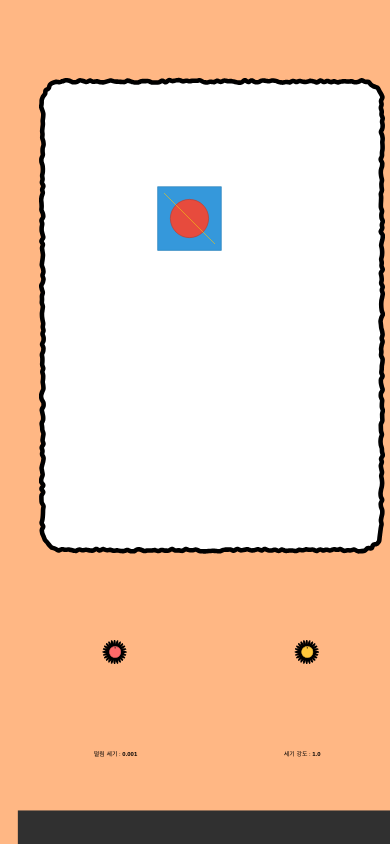
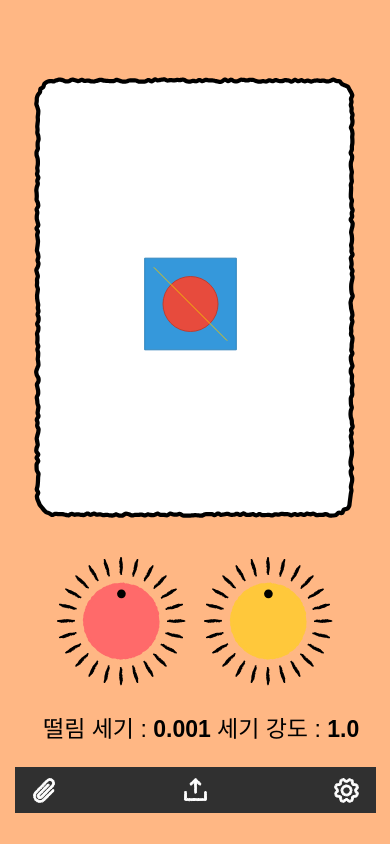
Before and after one commit to Topabaem05/svg-boiling-animation-demo, a Next.js app: page / in a window 390 px wide. Built offline with nearby package versions, Linux system fonts and the light colour scheme; a web font is replaced by a local one.

Commit message:
fix: stabilize responsive canvas scaling

```diff
--- a/app/page.tsx
+++ b/app/page.tsx
@@ -11,8 +11,14 @@ const clamp = (val: number, min: number, max: number) => Math.min(max, Math.max(
 export default function SVGBoilingAnimation() {
   const DESIGN_WIDTH = 393
   const DESIGN_HEIGHT = 852
-  const vwp = (px: number) => `${(px / DESIGN_WIDTH) * 100}%`
-  const vhp = (px: number) => `${(px / DESIGN_HEIGHT) * 100}%`
+  const DESIGN_PADDING = 16
+  const CANVAS_AREA_WIDTH = 315
+  const CANVAS_AREA_HEIGHT = 445
+  const CANVAS_VIEWBOX_WIDTH = 315
+  const CANVAS_VIEWBOX_HEIGHT = 445
+  const CANVAS_UPLOAD_MAX_WIDTH = 310
+  const vwp = (px: number) => `${Math.round(px * viewportScale)}px`
+  const vhp = (px: number) => `${Math.round(px * viewportScale)}px`
   const ANGLE_MAX = 350
   const TREMOR_MIN = 0.001
   const TREMOR_MAX = 0.050
@@ -23,6 +29,9 @@ export default function SVGBoilingAnimation() {
     return frac * ANGLE_MAX
   }, [ANGLE_MAX])
   const [viewportScale, setViewportScale] = useState(1)
+  const scaledPadding = Math.round(DESIGN_PADDING * viewportScale)
+  const scaledDesignWidth = Math.round(DESIGN_WIDTH * viewportScale)
+  const scaledDesignHeight = Math.round(DESIGN_HEIGHT * viewportScale)
   const animationScale = 0.2 // 고정값으로 설정
   const [animationSpeed, setAnimationSpeed] = useState(100) // milliseconds
   const [isAnimating, setIsAnimating] = useState(false)
@@ -51,8 +60,8 @@ export default function SVGBoilingAnimation() {
 
   useEffect(() => {
     const handleResize = () => {
-      const widthScale = window.innerWidth / DESIGN_WIDTH
-      const heightScale = window.innerHeight / DESIGN_HEIGHT
+      const widthScale = window.innerWidth / (DESIGN_WIDTH + DESIGN_PADDING * 2)
+      const heightScale = window.innerHeight / (DESIGN_HEIGHT + DESIGN_PADDING * 2)
       setViewportScale(Math.min(widthScale, heightScale, 1))
     }
 
@@ -256,12 +265,10 @@ export default function SVGBoilingAnimation() {
         reader.onload = (e) => {
           const imgElement = document.createElement("img")
           imgElement.onload = () => {
-            // width가 310을 넘지 않도록 조정
-            const maxWidth = 310
+            const maxWidth = CANVAS_UPLOAD_MAX_WIDTH
              let scaledWidth = imgElement.width
              let scaledHeight = imgElement.height
 
-            // width가 310을 넘는 경우 비율을 유지하면서 스케일 조정
              if (imgElement.width > maxWidth) {
                const scaleRatio = maxWidth / imgElement.width
                scaledWidth = maxWidth
@@ -531,12 +538,11 @@ export default function SVGBoilingAnimation() {
 
   // Calculate scaled viewBox when dimensions change
   useEffect(() => {
-    const maxWidth = 310 // 최대 허용 너비
-    const viewBoxHeight = 415 // ViewBox 높이
+    const maxWidth = CANVAS_VIEWBOX_WIDTH // 최대 허용 너비
+    const viewBoxHeight = CANVAS_VIEWBOX_HEIGHT // ViewBox 높이
     let scaledWidth = originalWidth
     let scaledHeight = originalHeight
 
-    // width가 310을 넘는 경우 비율을 유지하면서 스케일 조정
     if (originalWidth > maxWidth) {
       const scaleRatio = maxWidth / originalWidth
       scaledWidth = maxWidth
@@ -894,16 +900,14 @@ export default function SVGBoilingAnimation() {
         backgroundColor: '#FFB784',
         display: 'grid',
         placeItems: 'center',
-      padding: '16px',
+        padding: `${scaledPadding}px`,
         overflow: 'hidden',
         fontFamily: 'Ownglyph_ParkDaHyun, sans-serif',
       }}>
         <div style={{
-        width: `${DESIGN_WIDTH}px`,
-        height: `${DESIGN_HEIGHT}px`,
+          width: `${scaledDesignWidth}px`,
+          height: `${scaledDesignHeight}px`,
           position: 'relative',
-        transform: `scale(${viewportScale})`,
-        transformOrigin: 'top center',
         }}>
       {/* Canvas Area */}
       <div style={{
@@ -925,16 +929,16 @@ export default function SVGBoilingAnimation() {
           position: 'absolute',
           left: vwp(3),
           top: vhp(10),
-          width: vwp(315),
-          height: vhp(445),
+          width: vwp(CANVAS_AREA_WIDTH),
+          height: vhp(CANVAS_AREA_HEIGHT),
           zIndex: 1
         }}>
           <svg
             ref={animatedSvgRef}
             xmlns="http://www.w3.org/2000/svg"
             viewBox={scaledViewBox}
-            width="315"
-            height="445"
+            width={CANVAS_AREA_WIDTH.toString()}
+            height={CANVAS_AREA_HEIGHT.toString()}
             preserveAspectRatio="xMidYMid meet"
             style={{ width: '100%', height: '100%' }}
             dangerouslySetInnerHTML={{ __html: svgContent }}
```
Lines whose indentation alone changed are shown as unchanged.
